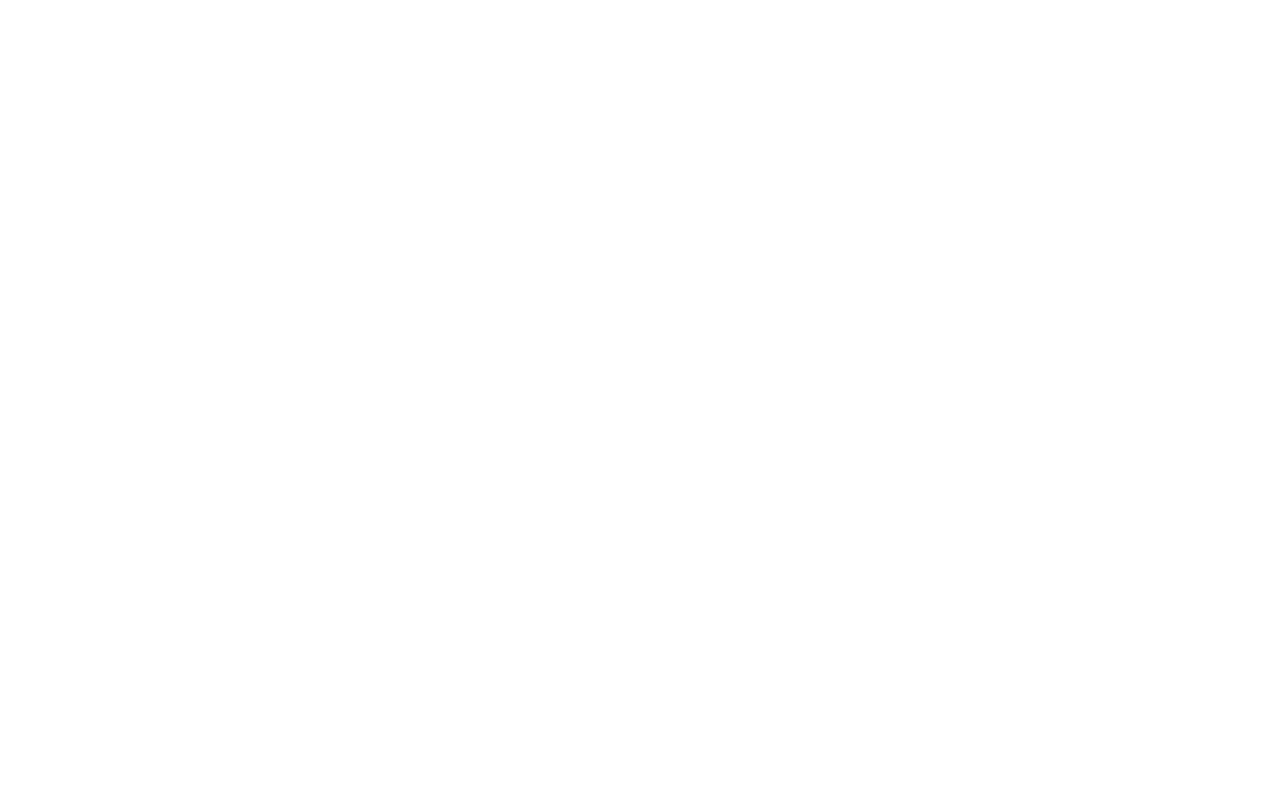
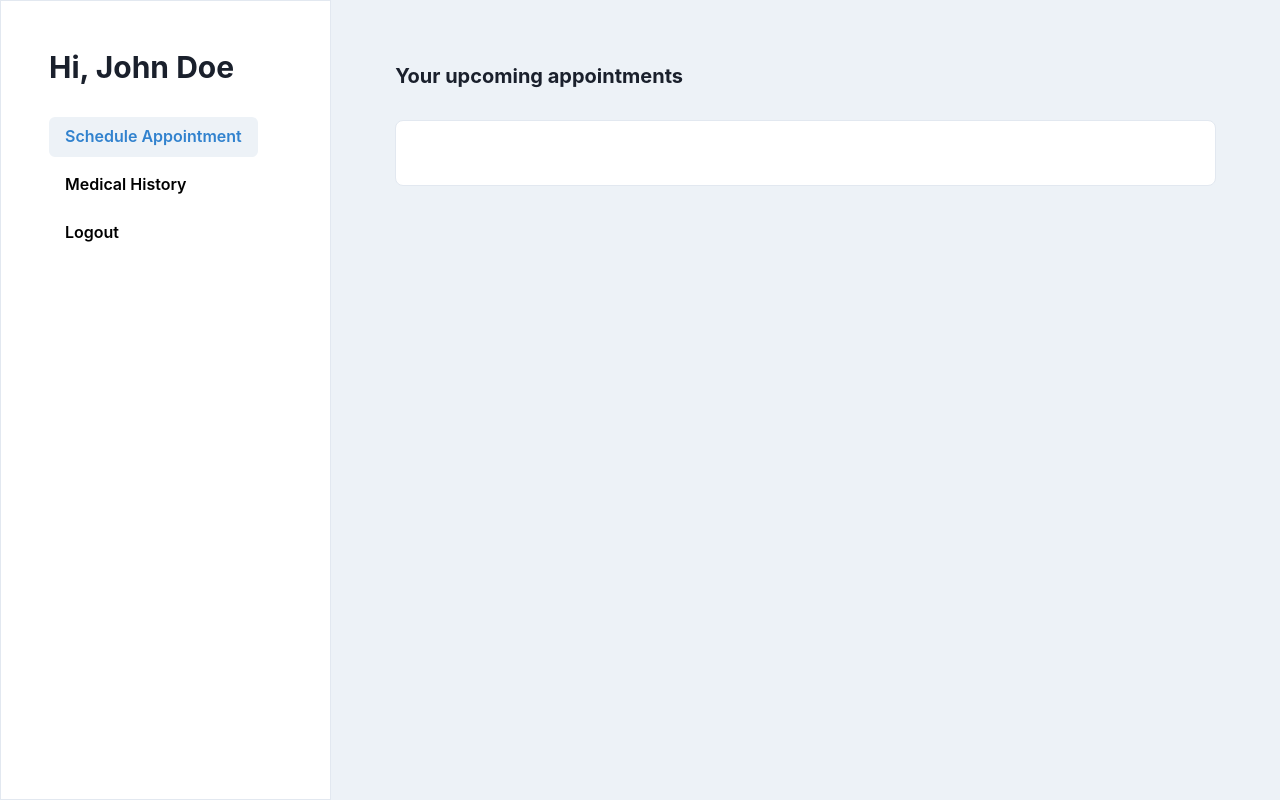
Before and after one commit to sebastiengrd/CSI2132Project, a Next.js app in the folder frontend/: page /patient in a window 1280 px wide. Built offline with nearby package versions, Linux system fonts and the light colour scheme.

Commit message:
Added dashboard for patient and dentist
Co-authored-by: Sébastien Girard <sebastiengrd@users.noreply.github.com>

```diff
--- a/frontend/components/Dashboard.tsx
+++ b/frontend/components/Dashboard.tsx
@@ -1,4 +1,4 @@
-import React from "react";
+import React, { useMemo } from "react";
 import { Flex } from "@chakra-ui/react";
 import MenuPanel from "./MenuPanel";
 import Container from "./Container";
@@ -9,9 +9,12 @@
 const Dashboard = (props: {
     onSelectTab: (id: number) => void,
     selectedTab: ReceptionistTabs,
+    menuPanelButtons: String[],
+    titles: String[],
     children?: React.ReactNode
 }) => {
-    const { onSelectTab, selectedTab, children } = props;
+    const { onSelectTab, selectedTab, menuPanelButtons, titles, children } = props;
+    const title = useMemo(() => titles[selectedTab], [selectedTab])
 
     return (
         <Flex w="100%">
@@ -22,14 +25,12 @@
                 border={`solid 1px ${theme.colors.gray[200]}`}
             >
                 <MenuPanel h="100%" onSelectTab={id => onSelectTab(id)}>
-                    <MenuPanelButton>Patients</MenuPanelButton>
-                    <MenuPanelButton>Employees</MenuPanelButton>
-                    <MenuPanelButton>Logout</MenuPanelButton>
+                    {menuPanelButtons.map((text, index) => <MenuPanelButton key={index}>{text}</MenuPanelButton>)}
                 </MenuPanel>
             </Flex>
             <Flex padding="1rem" minH="100vh" w="100%" background="gray.100">
                 <Container
-                    title={selectedTab === ReceptionistTabs.Employees ? "List of all employees" : "List of all patients"}
+                    title={title}
                 >
                     {children}
                 </Container>
--- a/frontend/pages/patient.tsx
+++ b/frontend/pages/patient.tsx
@@ -1,8 +1,21 @@
 import type { NextPage } from 'next'
 import Head from 'next/head'
-import { Flex } from "@chakra-ui/react";
+import { Flex, Stack } from "@chakra-ui/react";
+import Dashboard from '../components/Dashboard';
+import { UserContext } from '../components/contexts/UserContext';
+import React, { useContext, useState } from 'react';
+
+export enum PatientTabs {
+  ScheduleAppointment,
+  MedicalHistory,
+  Logout
+};
 
 const Patient: NextPage = () => {
+  const { logout } = useContext(UserContext);
+
+  const [selectedTab, setSelectedTab] = useState<number>(0);
+
   return (
     <div>
       <Head>
@@ -11,9 +24,23 @@
         <link rel="icon" href="/favicon.ico" />
       </Head>
 
-      <Flex justifyContent="center" alignItems="center" w="100%" h="100vh">
+      <Flex justifyContent="center" alignItems="center" w="100%">
+        <Dashboard
+          onSelectTab={id => {
+            if (id === PatientTabs.Logout) logout();
+            else setSelectedTab(id);
+          }}
+          selectedTab={selectedTab}
+          menuPanelButtons={["Schedule Appointment", "Medical History", "Logout"]}
+          titles={["Your upcoming appointments", "Your medical history"]}
+        >
+          <Stack spacing="1rem">
+            {selectedTab === PatientTabs.ScheduleAppointment && "Schedule Appointment"}
+            {selectedTab === PatientTabs.MedicalHistory && "Medical History"}
+          </Stack>
+        </Dashboard>
       </Flex>
-    </div>
+    </div >
   )
 }
 
```
Also changed, not shown: frontend/pages/dentist.tsx (+31 -3 lines), frontend/pages/receptionist.tsx (+7 -0 lines).
